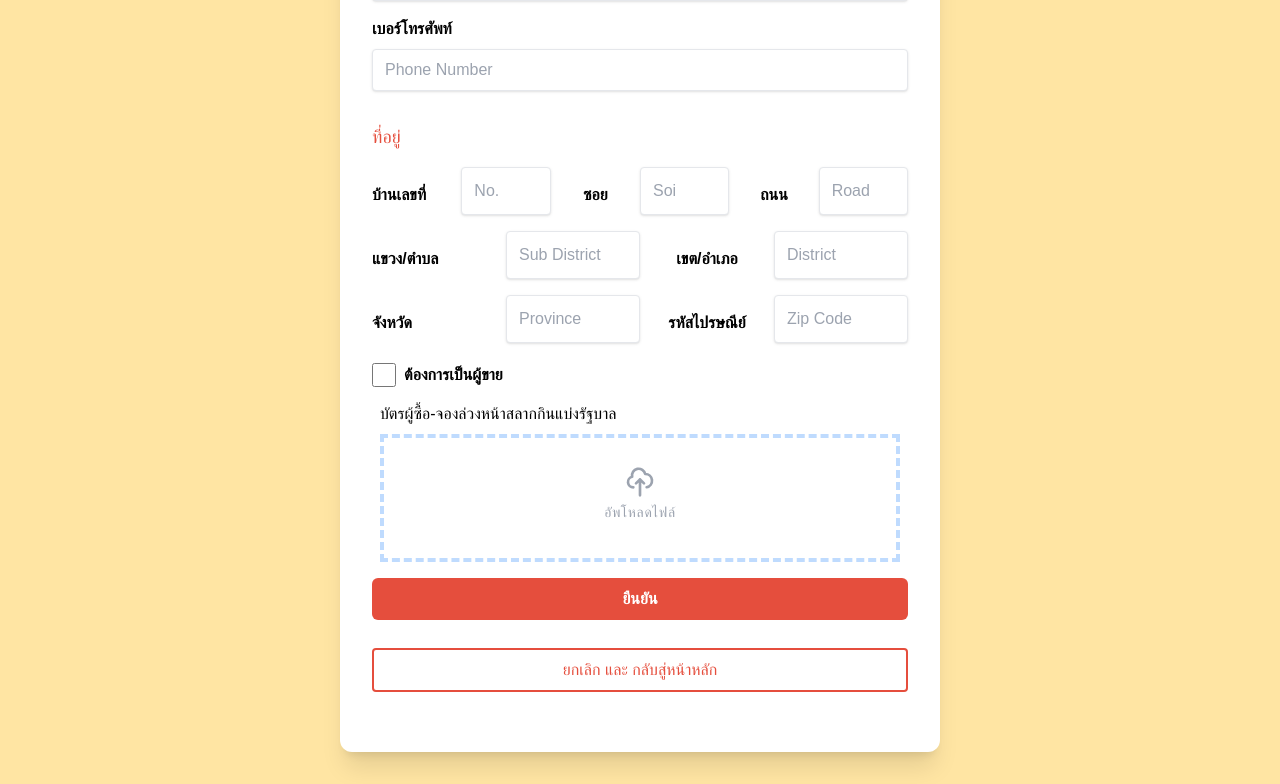
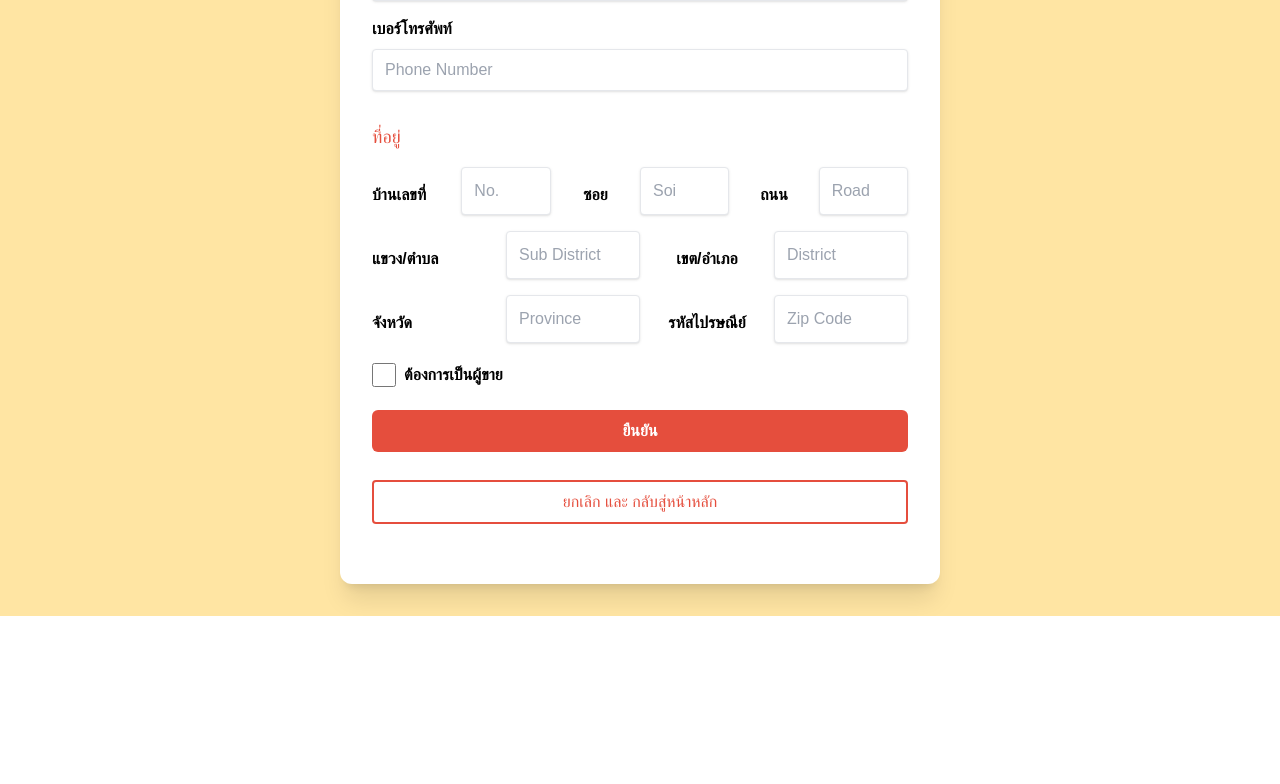
Before and after one commit to yanisa2002/Lottery-Project, a React (Create React App) app: page /register in a window 1280 px wide. Shown: the part 1003-1787 px from the top of the page. After the commit the page ends 1619 px from the top, so only its background shows below. Built offline with nearby package versions, Linux system fonts and the light colour scheme.

Commit message:
update wantseller

```diff
--- a/src/pages/register.js
+++ b/src/pages/register.js
@@ -4,17 +4,6 @@ import axios from "axios";
 import jwt_decode from "jwt-decode";
 
 const Register = () => {
-  // const [address, setAddress] = useState({
-  //   HomeNo: "",
-  //   Soi: "",
-  //   Road: "jim",
-  //   Subdistrict: "",
-  //   District: "",
-  //   Province: "",
-  //   ZipCode: "",
-  // });
-
-  // const [formValues, setFormValues] = useState(defaultValues);
   const [formErrors, setFormErrors] = useState({});
   const [isSubmit, setIsSubmit] = useState(false);
 
@@ -41,6 +30,21 @@ const Register = () => {
   const [comfirmPassword, setConfirmPassword] = useState("");
   let beSell = wantToBeSeller === true ? "Yes" : "No";
   let addRole = beSell === "Yes" ? "seller" : "customer";
+
+  const content =
+    beSell === "Yes" ? (
+      <div class="m-2">
+        <label class="inline-block mb-2 text-gray-darker">
+          บัตรผู้ซื้อ-จองล่วงหน้าสลากกินแบ่งรัฐบาล
+        </label>
+        <input
+          type="file"
+          value={urlImage}
+          onChange={(e) => seturlImage(e.target.value)}
+        />
+      </div>
+    ) : null;
+
   let defaultValues = {
     Title: title,
     Firstname: firstname,
@@ -58,12 +62,6 @@ const Register = () => {
       District: district,
       Province: province,
       ZipCode: zipCode,
-      //   // Soi: address.Soi,
-      //   // Road: address.Road,
-      //   // Subdistrict: address.Subdistrict,
-      //   // District: address.District,
-      //   // Province: address.Province,
-      //   // ZipCode: address.ZipCode,
     },
     IDCard: idCard,
     URLImage: urlImage,
@@ -115,20 +113,6 @@ const Register = () => {
         console.log(error);
       });
   };
-  // const handleChange = (e) => {
-  //   console.log(e.target);
-  //   const { name, value } = e.target;
-  //   setFormValues({ ...formValues, [name]: value });
-  //   console.log(defaultValues);
-  // };
-
-  // const handleChangeAdd = (e) => {
-  //   // console.log(e.target);
-  //   const { name, value } = e.target;
-  //   setAddress({ ...address, [name]: value });
-  //   console.log("ลุงพล", address);
-  //   defaultValues["Address"] = address;
-  // };
 
   const handleSubmit = (e) => {
     e.preventDefault();
@@ -216,12 +200,6 @@ const Register = () => {
         <div className="flex flex-col p-8 m-8 bg-white w-[600px] sm:min-w-[400px] min-w-[300px]  rounded-xl shadow-xl">
           <h1 className="text-xl font-bold mb-2">สร้างบัญชีของคุณ</h1>
           <h2 className="text-lg mb-4 text-[#E54E3D]">ข้อมูลส่วนตัว</h2>
-          {/* {Object.keys(formErrors).length === 0 && isSubmit ? (
-            <div>Signup successfully</div>
-          ) : (
-            <pre>{JSON.stringify(formValues, undefined, 2)}</pre>
-          )} */}
-          {/* <pre>{JSON.stringify(formValues, undefined, 2)}</pre> */}
           <form onSubmit={handleSubmit}>
             <label
               className="block text-gray-darker text-md font-bold mb-2"
@@ -514,7 +492,6 @@ const Register = () => {
                     type="checkbox"
                     class="w-6 h-6 rounded"
                     checked={wantToBeSeller}
-                    // value={wantToBeSeller}
                     onChange={(event) =>
                       setWantToBeSeller(event.target.checked)
                     }
@@ -526,40 +503,7 @@ const Register = () => {
               </div>
             </div>
 
-            <div class="m-2">
-              <label class="inline-block mb-2 text-gray-darker">
-                บัตรผู้ซื้อ-จองล่วงหน้าสลากกินแบ่งรัฐบาล
-              </label>
-              <div class="flex items-center justify-center w-full">
-                <label class="flex flex-col w-full h-32 border-4 border-blue-200 border-dashed hover:bg-gray-100 hover:border-gray-300">
-                  <div class="flex flex-col items-center justify-center pt-7">
-                    <svg
-                      xmlns="http://www.w3.org/2000/svg"
-                      class="w-8 h-8 text-gray-400 group-hover:text-gray-600"
-                      fill="none"
-                      viewBox="0 0 24 24"
-                      stroke="currentColor"
-                    >
-                      <path
-                        stroke-linecap="round"
-                        stroke-linejoin="round"
-                        stroke-width="2"
-                        d="M7 16a4 4 0 01-.88-7.903A5 5 0 1115.9 6L16 6a5 5 0 011 9.9M15 13l-3-3m0 0l-3 3m3-3v12"
-                      />
-                    </svg>
-                    <p class="pt-1 text-sm tracking-wider text-gray-400 group-hover:text-gray-600">
-                      อัพโหลดไฟล์
-                    </p>
-                  </div>
-                  <input
-                    type="file"
-                    class="opacity-0"
-                    value={urlImage}
-                    onChange={(e) => seturlImage(e.target.value)}
-                  />
-                </label>
-              </div>
-            </div>
+            {content}
 
             <div className="mt-4 mb-7">
               <button
```
